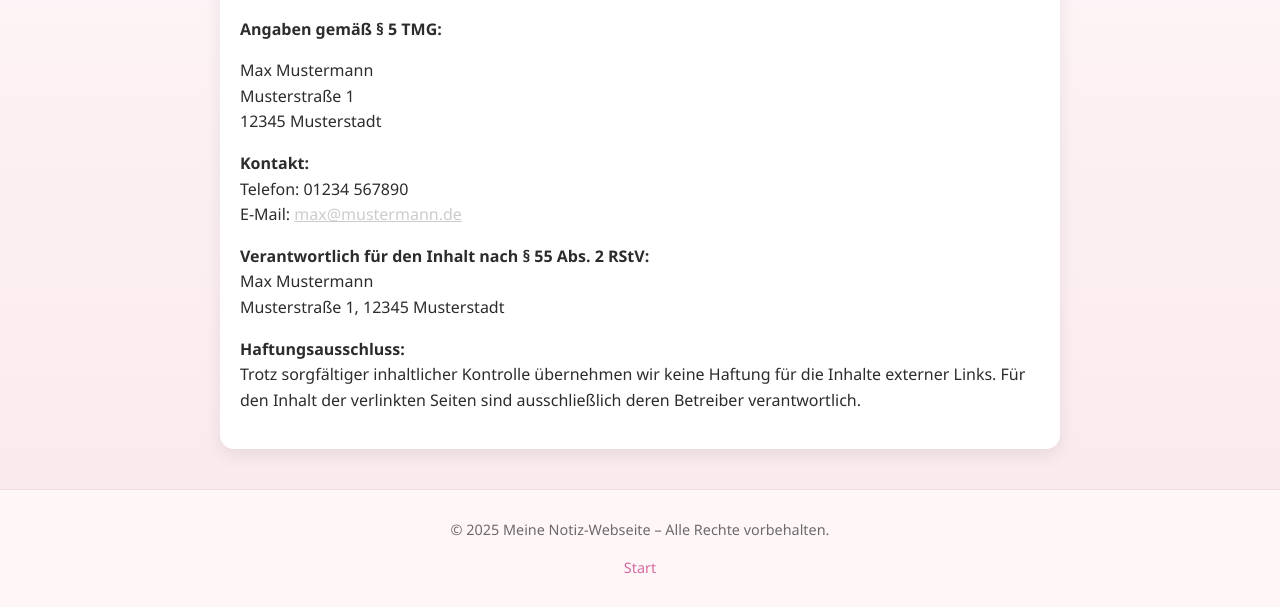
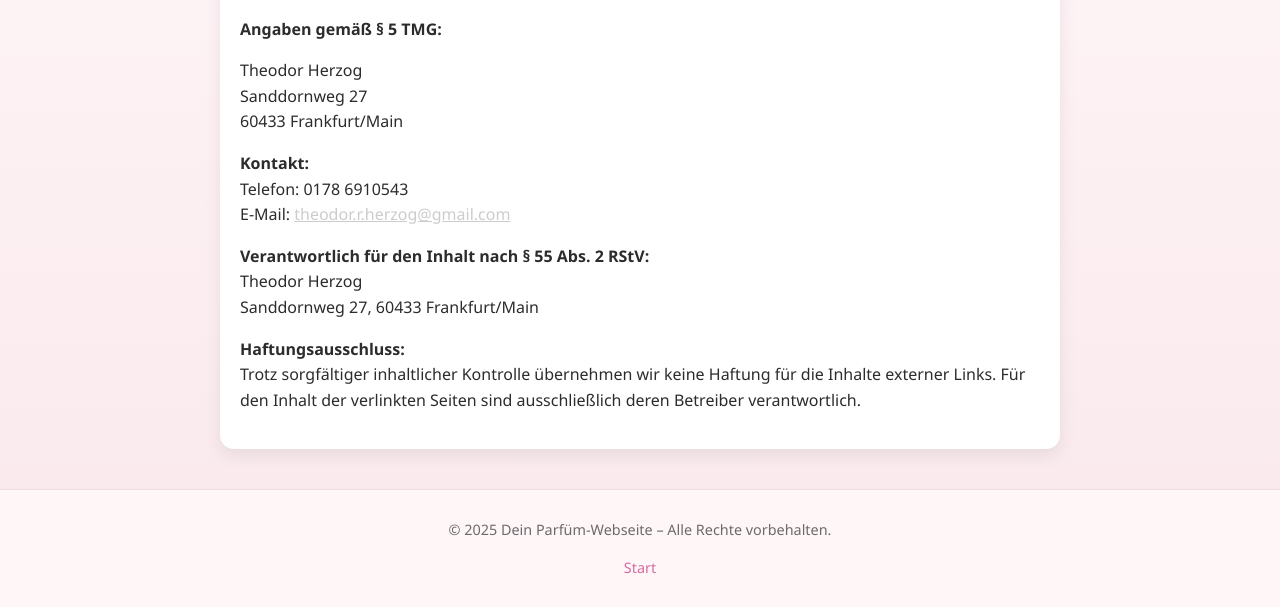
Before and after one commit to 39theo39/InfoWebsite, a plain HTML site: page impressum.html in a window 1280 px wide. Shown: the part 205-812 px from the top of the page. Drawn offline with Linux system fonts and the light colour scheme.

Commit message:
Update impressum.html

```diff
--- a/impressum.html
+++ b/impressum.html
@@ -71,19 +71,19 @@ footer a:hover {
 
     <p><strong>Angaben gemäß § 5 TMG:</strong></p>
     <p>
-      Max Mustermann<br />
-      Musterstraße 1<br />
-      12345 Musterstadt
+      Theodor Herzog<br />
+      Sanddornweg 27<br />
+      60433 Frankfurt/Main
     </p>
 
     <p><strong>Kontakt:</strong><br />
-      Telefon: 01234 567890<br />
-      E-Mail: <a href="mailto:max@mustermann.de" style="color:#ccc;">max@mustermann.de</a>
+      Telefon: 0178 6910543<br />
+      E-Mail: <a href="theodor.r.herzog@gmail.com" style="color:#ccc;">theodor.r.herzog@gmail.com</a>
     </p>
 
     <p><strong>Verantwortlich für den Inhalt nach § 55 Abs. 2 RStV:</strong><br />
-      Max Mustermann<br />
-      Musterstraße 1, 12345 Musterstadt
+      Theodor Herzog<br />
+      Sanddornweg 27, 60433 Frankfurt/Main
     </p>
 
     <p><strong>Haftungsausschluss:</strong><br />
@@ -93,7 +93,7 @@ footer a:hover {
   </main>
 
   <footer>
-    © 2025 Meine Notiz-Webseite – Alle Rechte vorbehalten.<br /><br />
+    © 2025 Dein Parfüm-Webseite – Alle Rechte vorbehalten.<br /><br />
     <a href="index.html">Start</a>
   </footer>
 </body>
```
